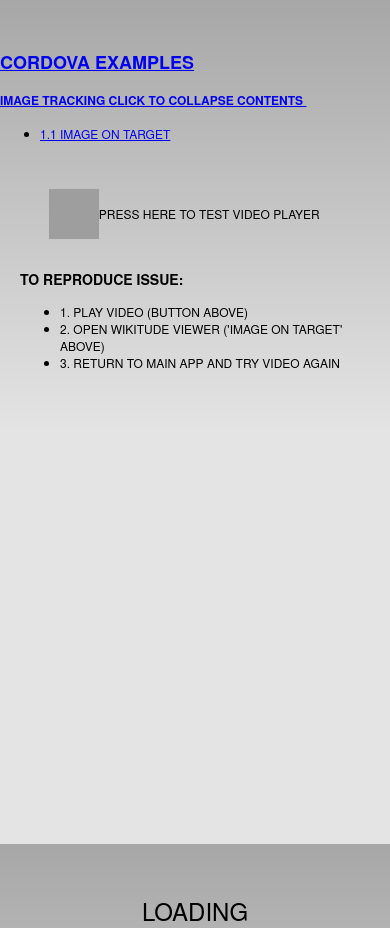
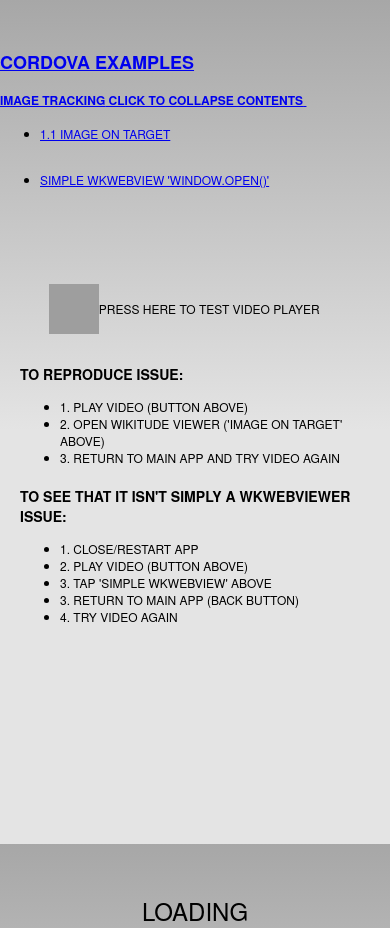
Before and after one commit to NealBrennan75/WikitudeVideoBugDemo_WKWebview, a website with bundled scripts: page www/index.html in a window 390 px wide. Built offline with nearby package versions, Linux system fonts and the light colour scheme; grey boxes are pictures that could not be loaded.

Commit message:
Adding a demo for WKViewer creation, without the Wikitude Viewer.

```diff
--- a/www/index.html
+++ b/www/index.html
@@ -51,7 +51,13 @@
 				<ul data-role="listview">
 					<li><a href="javascript:app.loadExampleARchitectWorld(getSamplePath(0, 0));">1.1 Image on Target</a></li>
 				</ul>
+
+				<ul data-role="listview">
+					<li><a href="javascript:app.testWindowOpen();">Simple WKWebview 'window.open()'</a></li>
+				</ul>
 			</div>
+
+			<br/><br/>
 
 			<div onclick="startVideo()" class="video-play-button"><img src="https://png.pngtree.com/png-vector/20190420/ourmid/pngtree-vector-play-icon-png-image_966644.jpg" style="width: 50px; height: 50px;" /> Press here to test video player</div>
             <div id="fileExplorer"></div>
@@ -65,6 +71,17 @@
             	</ul>
             </div>
 
+            <div class="instructions">
+            	<h3>To See that it isn't simply a WKWebviewer Issue:</h3>
+            	<ul>
+            		<li>1. Close/Restart App</li>
+            		<li>2. Play video (button above)</li>
+            		<li>3. Tap 'Simple WKWebview' Above</li>
+            		<li>3. Return to main app (back button)</li>
+            		<li>4. Try video again</li>
+            	</ul>
+            </div>
+
 		</div>
 
 		<script type="text/javascript">
--- a/www/js/index.js
+++ b/www/js/index.js
@@ -208,8 +208,12 @@ var app = {
                 "Build version: " + sdkVersion
             );
         });
+    },
+    // --- End Wikitude Plugin ---
+
+    testWindowOpen: function() {
+        let newWindow = window.open('https://cnn.com', "_self");
     }
-    // --- End Wikitude Plugin ---
 };
 
 app.initialize();
```
